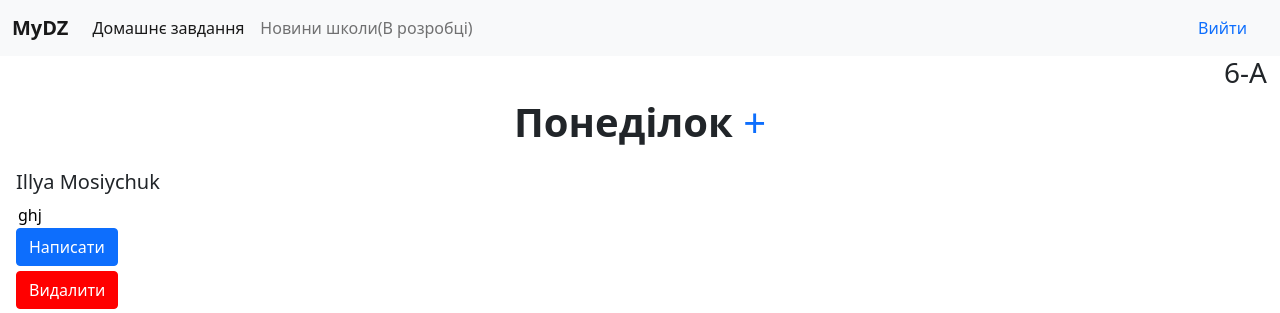
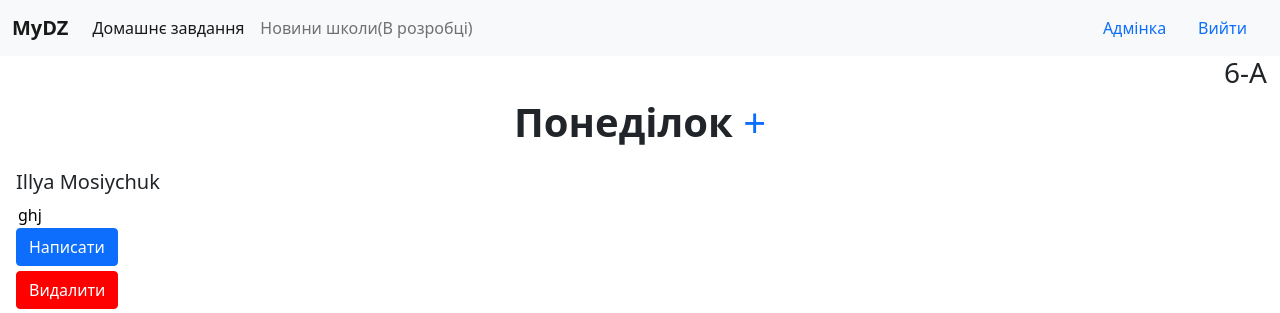
Before and after one commit to qXytreXp/mydz, a Django app: page / in a window 1280 px wide. Shown: the top 313 px of the page. Run offline with Django 3.2, Linux system fonts and the light colour scheme; a user stored in the database is signed in; data comes from the database, SQL or seed files in the repository.

Commit message:
Update index.html

```diff
--- a/templates/index.html
+++ b/templates/index.html
@@ -33,6 +33,9 @@
 		        <!-- <input class="form-control me-2" type="search" placeholder="Search" aria-label="Search"> -->
 		        {% if user.is_authenticated %}
 		        	<p class="nav-link active">{{user.first_name}} {{user.last_name}}</p>
+			        {% if user.is_superuser %}
+		            	    <a class="nav-link active" href="admin/">Адмінка</a>
+		        	{% endif %}
 		        	<a style="margin-right: 5px;" class="nav-link active" href="{% url 'login:logout' %}">Вийти</a>
 			    {% else %}
 				    <a style="margin-right: 5px;" class="btn btn-outline-success" href="{% url 'login:signup' %}">Реєстрація</a>
```
